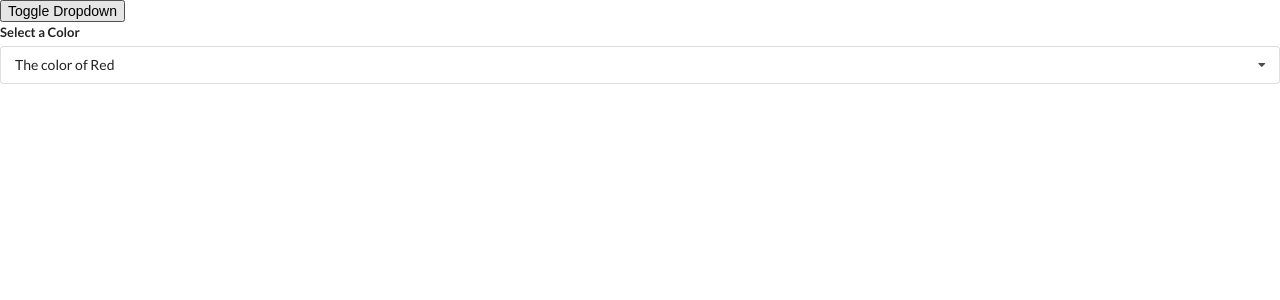
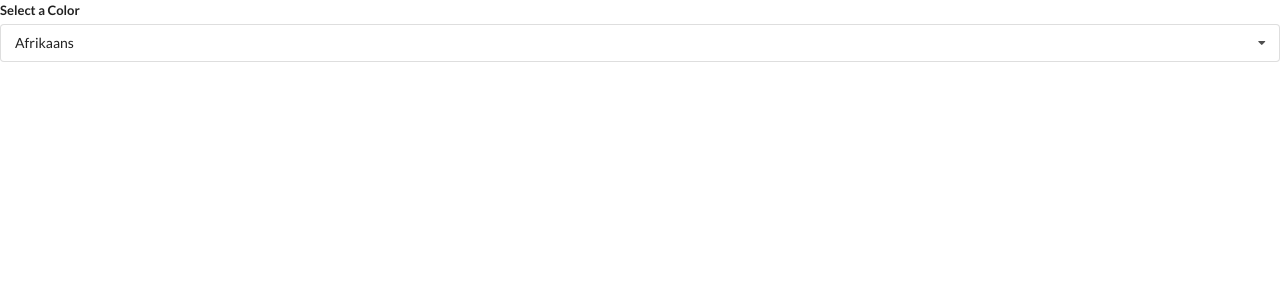
Before and after one commit to SolomonKitonyi/React-Widgets, a React (Create React App) app: page / in a window 1280 px wide. Shown: the top 300 px of the page. Built offline with nearby package versions, Linux system fonts and the light colour scheme.

Commit message:
add new component Translate.js

```diff
--- a/src/App.js
+++ b/src/App.js
@@ -2,6 +2,7 @@
 import Accordion from './components/Accordion';
 import Search from './components/Search';
 import Dropdown from './components/Dropdown';
+import Translate from './components/Translate';
 const options =[
     {
         label: 'The color of Red',
@@ -31,18 +32,11 @@
     }
 ];
 export default ()=>{
-    const [selected,setSelected] = useState(options[0])
-    const [showDropdown,setShowDropdown]=useState(true);
+    //const [selected,setSelected] = useState(options[0])
+   // const [showDropdown,setShowDropdown]=useState(true);
     return (
         <div>
-            <button onClick = {()=>setShowDropdown(!showDropdown)}>Toggle Dropdown</button>
-          {showDropdown?
-            <Dropdown
-           selected = {selected}
-           OnSelectedChange = {setSelected}
-           options={options}
-           />:null
-          }
+          <Translate/>
         </div>
     );
 };
--- /dev/null
+++ b/src/components/Translate.js
@@ -0,0 +1,30 @@
+import React,{useState} from 'react';
+import Dropdown from './Dropdown';
+
+const options =[
+    {
+        label: 'Afrikaans',
+        value: 'af'
+    },
+    {
+        label: 'Arabic',
+        value: 'ar'
+    },
+    {
+        label: 'Hindi',
+        value: 'hi'
+    }
+]
+const Translate = ()=>{
+    const [language, setLanguage]= useState(options[0]);
+    return (
+        <div>
+            <Dropdown
+            selected = {language}
+            OnSelectedChange = {setLanguage}
+            options = {options}
+            />
+        </div>
+    )
+};
+export default Translate;
```
